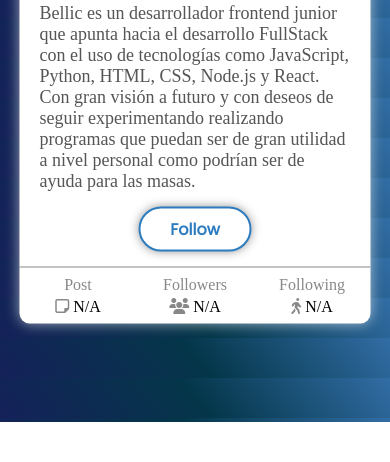
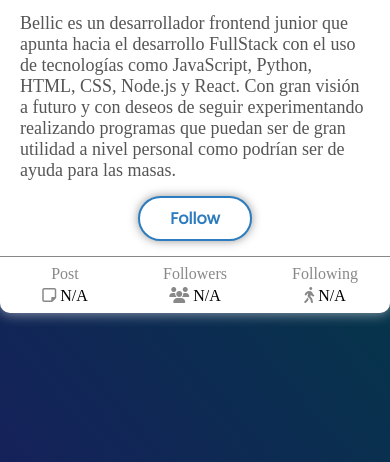
Before and after one commit to SrBellic/User-Card, a website: page index.html in a window 390 px wide. Shown: the part 422-884 px from the top of the page. Before the commit the page ends 844 px from the top, so only its background shows below. Drawn offline with Linux system fonts and the light colour scheme; files that its build step writes are made by us from their sources; a web font is replaced by a local one.

Commit message:
Update index.css

```diff
--- a/src/index.css
+++ b/src/index.css
@@ -169,13 +169,13 @@ header > .profile-container {
 
 @media (max-width: 450px) {
   body {
-    height: max-content;
     padding-top: 20px;
     padding-bottom: 20px;
   }
 
-  section {
-    max-width: 90%;
+  article {
+    max-width: 100%;
+    max-height: max-content;
   }
 
   .btn-follow {
```
